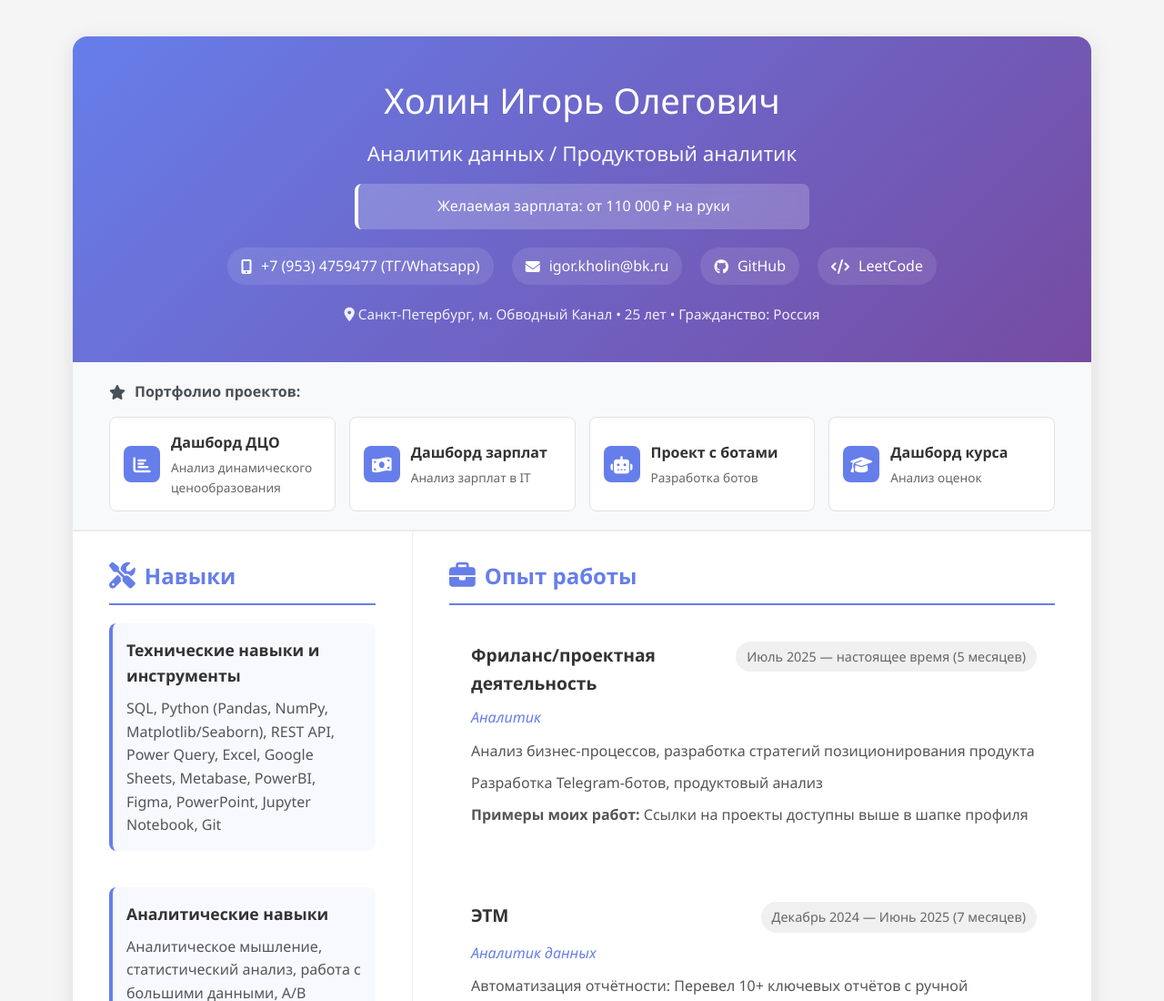
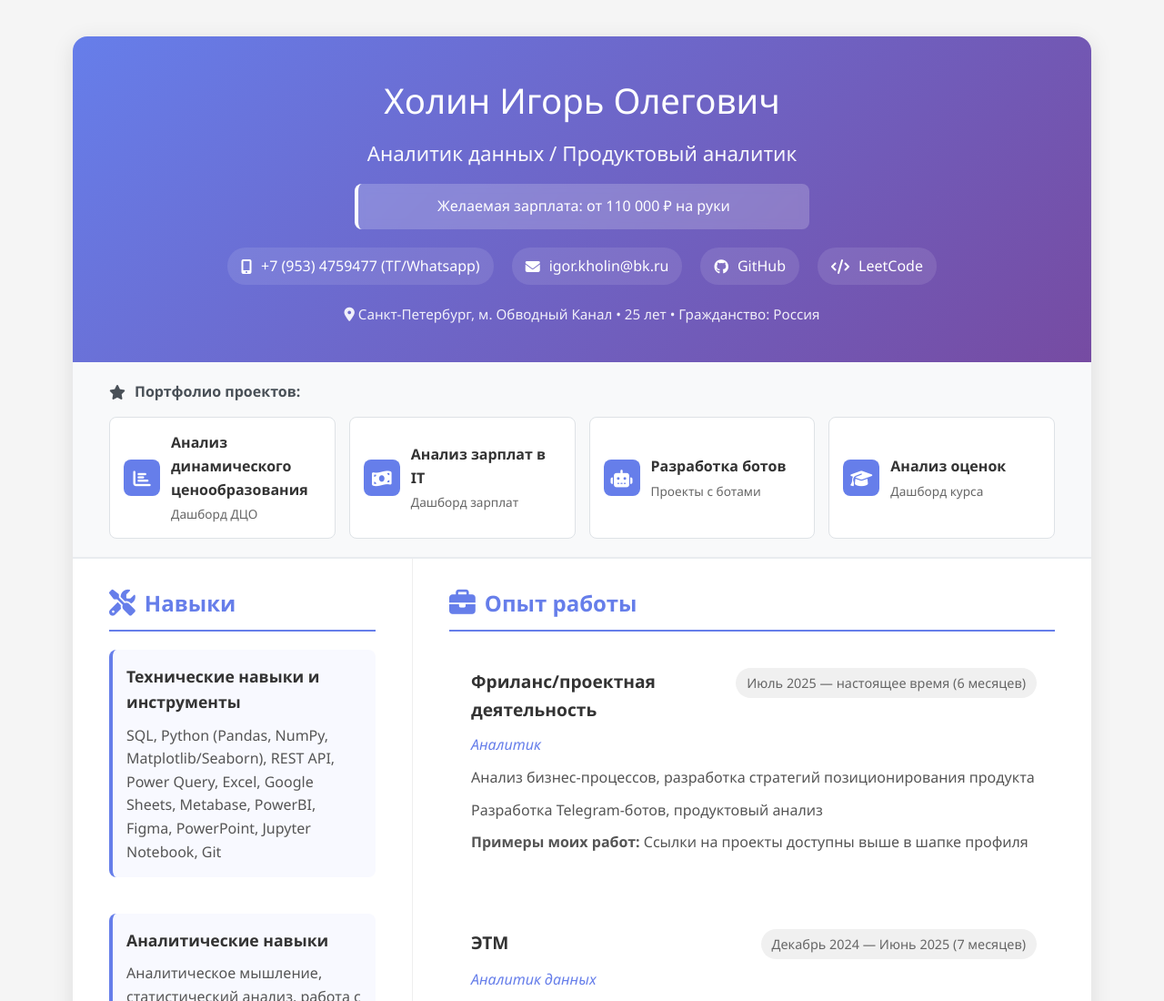
Before and after one commit to IgorKholin/IgorKholin.github.io, a plain HTML site: page index.html in a window 1280 px wide. Shown: the top 1100 px of the page at 91% size. Drawn offline with Linux system fonts and the light colour scheme.

Commit message:
Update index.html

```diff
--- a/index.html
+++ b/index.html
@@ -891,8 +891,8 @@
                 <i class="fas fa-chart-bar"></i>
             </div>
             <div class="project-info">
-                <div class="project-name">Дашборд ДЦО</div>
-                <div class="project-desc">Анализ динамического ценообразования</div>
+                <div class="project-name">Анализ динамического ценообразования</div>
+                <div class="project-desc">Дашборд ДЦО</div>
             </div>
         </a>
 
@@ -901,8 +901,8 @@
                 <i class="fas fa-money-bill-wave"></i>
             </div>
             <div class="project-info">
-                <div class="project-name">Дашборд зарплат</div>
-                <div class="project-desc">Анализ зарплат в IT</div>
+                <div class="project-name">Анализ зарплат в IT</div>
+                <div class="project-desc">Дашборд зарплат</div>
             </div>
         </a>
 
@@ -911,8 +911,8 @@
                 <i class="fas fa-robot"></i>
             </div>
             <div class="project-info">
-                <div class="project-name">Проект с ботами</div>
-                <div class="project-desc">Разработка ботов</div>
+                <div class="project-name">Разработка ботов</div>
+                <div class="project-desc">Проекты с ботами</div>
             </div>
         </a>
 
@@ -921,8 +921,8 @@
                 <i class="fas fa-graduation-cap"></i>
             </div>
             <div class="project-info">
-                <div class="project-name">Дашборд курса</div>
-                <div class="project-desc">Анализ оценок</div>
+                <div class="project-name">Анализ оценок</div>
+                <div class="project-desc">Дашборд курса</div>
             </div>
         </a>
     </div>
@@ -972,7 +972,7 @@
                         <div class="experience-item">
                             <div class="experience-header">
                                 <div class="company">Фриланс/проектная деятельность</div>
-                                <div class="period">Июль 2025 — настоящее время (5 месяцев)</div>
+                                <div class="period">Июль 2025 — настоящее время (6 месяцев)</div>
                             </div>
                             <div class="position">Аналитик</div>
                             <div class="description">
```
